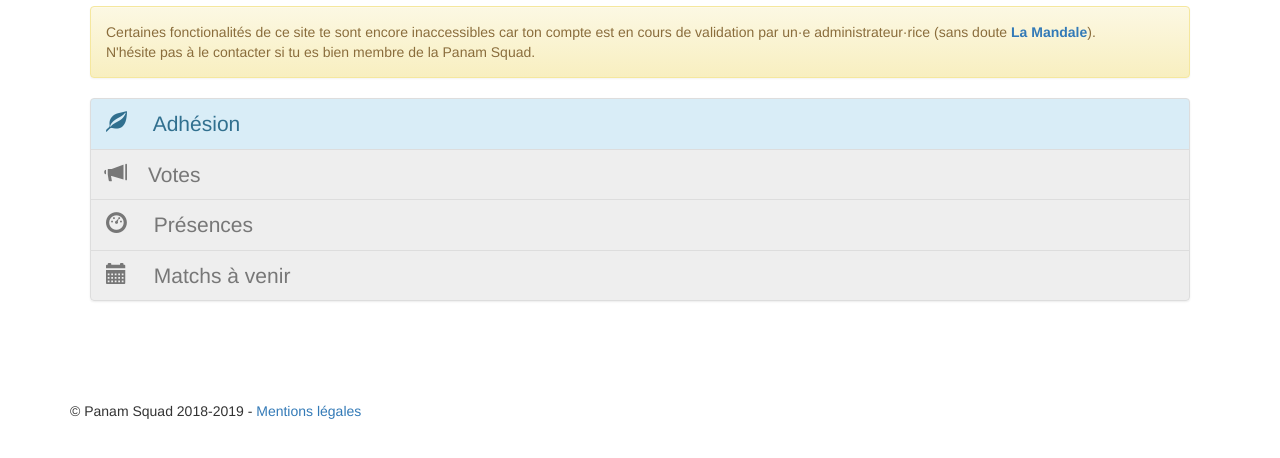
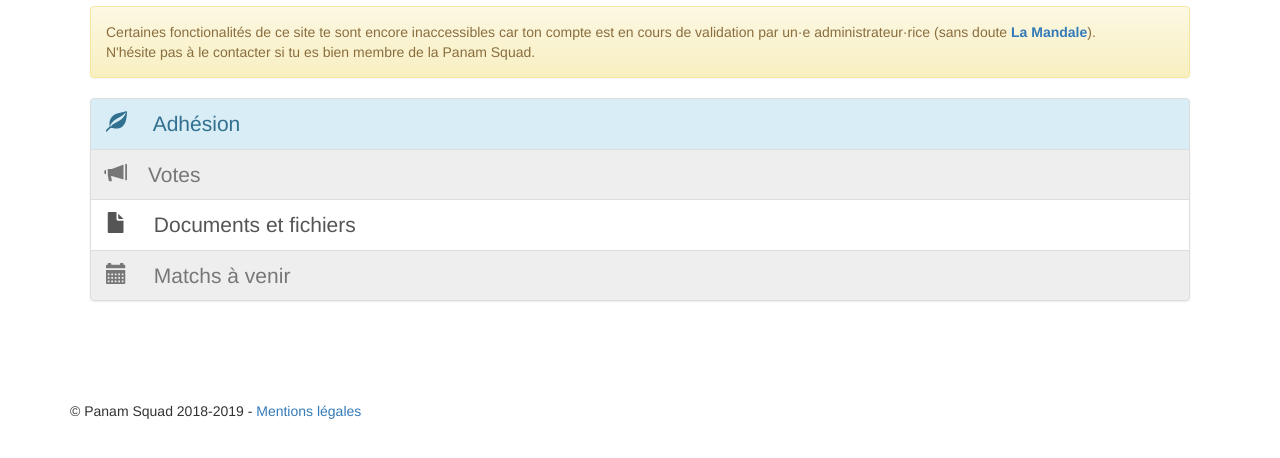
Before and after one commit to the-mandarine/mypanamsquad, a Django app: template core/templates/core/home.html in a window 1280 px wide. Shown: the part 202-660 px from the top of the page. Run offline with Django 3.2, Linux system fonts and the light colour scheme; the template is opened without the code that fills it, so the values that code supplies are empty; some libraries are stand-ins or nearby versions.

Commit message:
added link to the docs application

```diff
--- a/core/templates/core/home.html
+++ b/core/templates/core/home.html
@@ -50,10 +50,10 @@
         <span class="glyphicon glyphicon-bullhorn">&nbsp;</span>Votes
       </a>
     {% endif %}
-      <a class="list-group-item list-group-item-action disabled"
-        href="#">
-        <span class="glyphicon glyphicon-dashboard">&nbsp;</span>
-        Présences
+      <a class="list-group-item list-group-item-action"
+        href="{% url 'docs:index' %}">
+        <span class="glyphicon glyphicon-file">&nbsp;</span>
+        Documents et fichiers
       </a>
       <a class="list-group-item list-group-item-action disabled"
         href="#">
```
